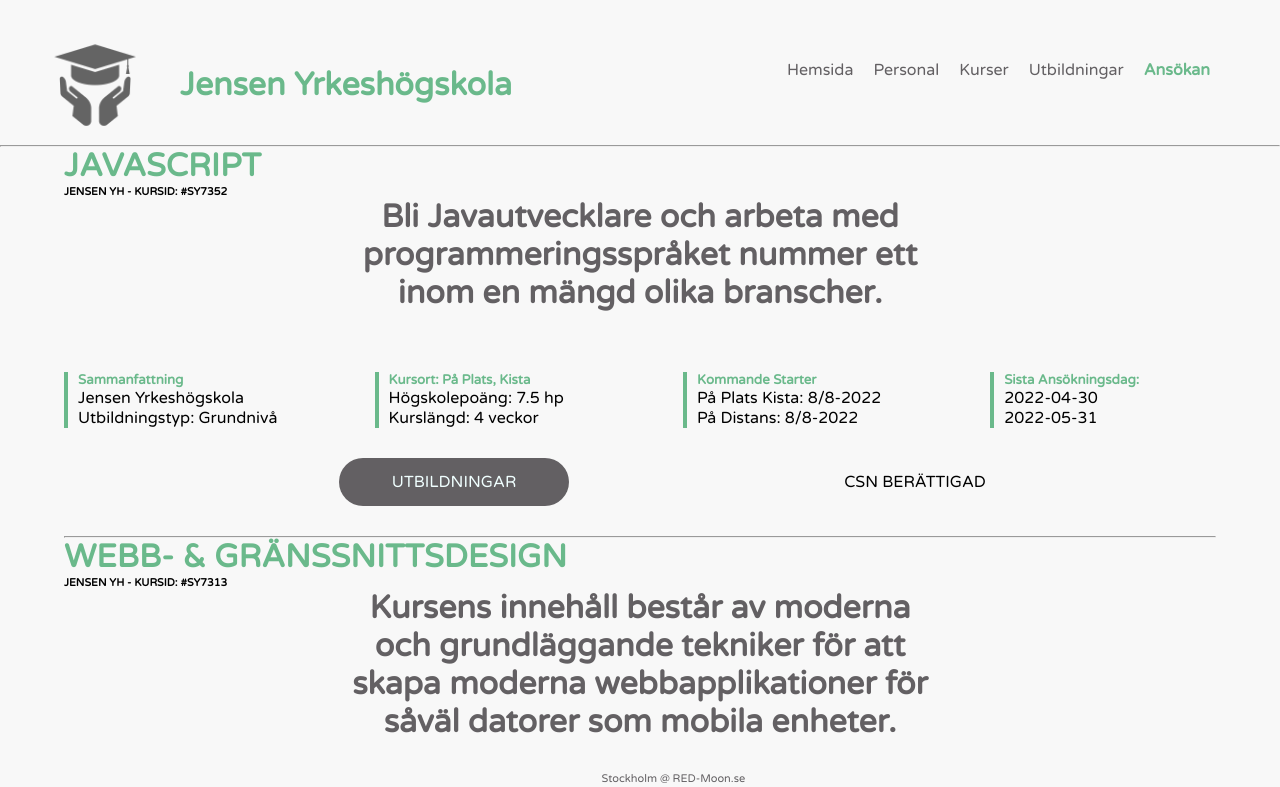
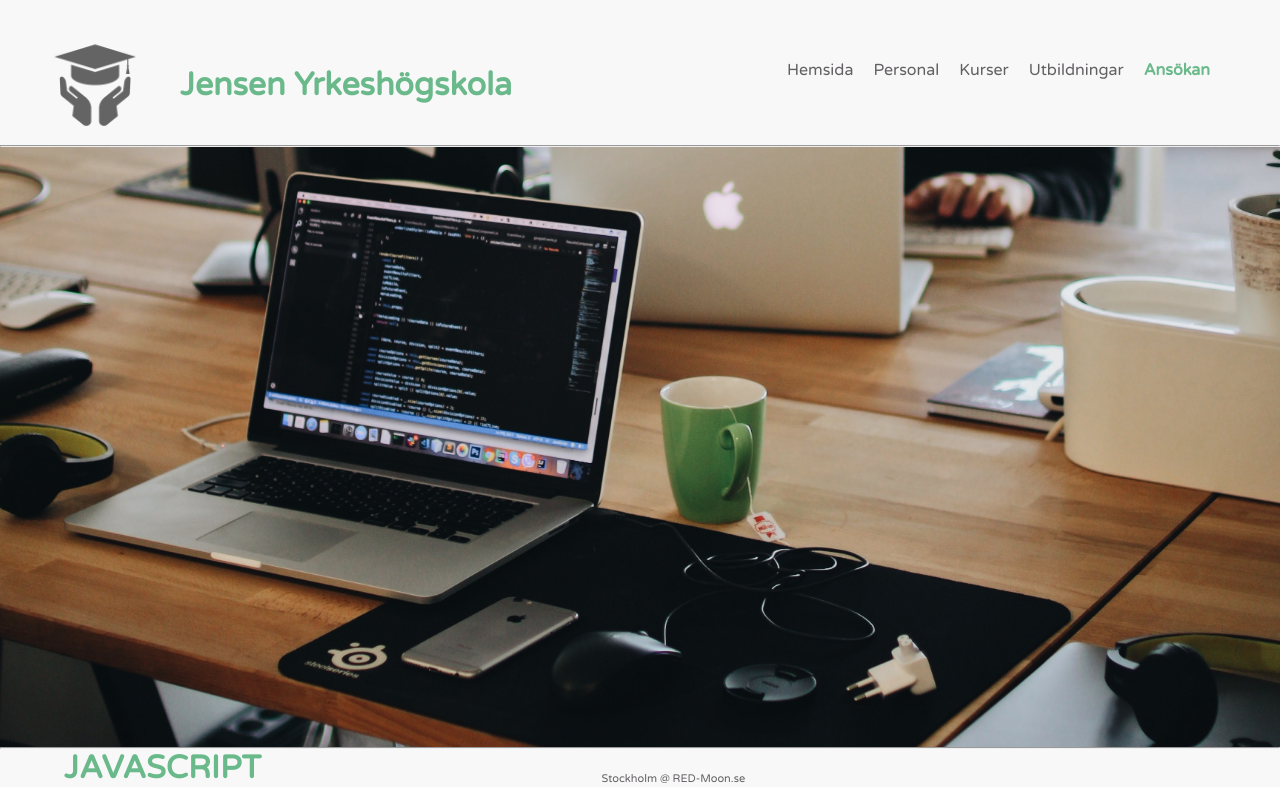
Before and after one commit to RazviCodingPadawan/Skolan_webbsida, a React (Create React App) app in the folder jensen_skolan_reactjs/: page /courses in a window 1280 px wide. Shown: the top 787 px of the page. Built offline with nearby package versions, Linux system fonts and the light colour scheme; the HTML template or start-up script is replaced by a standard one.

Commit message:
Course-Header

```diff
--- a/jensen_skolan_reactjs/src/components/CourseId.css
+++ b/jensen_skolan_reactjs/src/components/CourseId.css
@@ -1,6 +1,14 @@
 .courseid-container {
     width: 90%;
     margin: auto;
+}
+
+.courseid-header {
+    height: 600px;
+    width: 100%;
+
+    background-image: url("../pictures/course_header.jpg");
+    background-size: cover;
 }
 
 .courseid-main {
--- a/jensen_skolan_reactjs/src/components/CourseId.js
+++ b/jensen_skolan_reactjs/src/components/CourseId.js
@@ -4,8 +4,7 @@
 function CourseId () {
     return (
         <div className='courseid-container'>
-
-            <div className='courseid-header'>
+            <div className='courseid-headertext'>
                 <div><h3>JAVASCRIPT</h3></div>
                 <div><h6>JENSEN YH - KURSID: #SY7352</h6></div>
             </div>
@@ -56,7 +55,7 @@
             </div>
         <hr />
 
-        <div className='courseid-header'>
+        <div className='courseid-headertext'>
                 <div><h3>WEBB- & GRÄNSSNITTSDESIGN</h3></div>
                 <div><h6>JENSEN YH - KURSID: #SY7313</h6></div>
             </div>
@@ -107,7 +106,7 @@
             </div>
         <hr />
 
-        <div className='courseid-header'>
+        <div className='courseid-headertext'>
                 <div><h3>GRUNDLÄGGANDE HTML/CSS</h3></div>
                 <div><h6>JENSEN YH - KURSID: #SY7521</h6></div>
             </div>
@@ -158,7 +157,7 @@
             </div>
         <hr />
 
-        <div className='courseid-header'>
+        <div className='courseid-headertext'>
                 <div><h3>USER EXPERIENCE DESIGN</h3></div>
                 <div><h6>JENSEN YH - KURSID: #SY7159</h6></div>
             </div>
@@ -209,7 +208,7 @@
             </div>
         <hr />
 
-        <div className='courseid-header'>
+        <div className='courseid-headertext'>
                 <div><h3>MARKNADSKOMMUNIKATION</h3></div>
                 <div><h6>JENSEN YH - KURSID: #SY7387</h6></div>
             </div>
@@ -260,7 +259,7 @@
             </div>
         <hr />
 
-        <div className='courseid-header'>
+        <div className='courseid-headertext'>
                 <div><h3>NÄRINGSLIVSFÖRLAGD KURS I GRAFISK DESIGN</h3></div>
                 <div><h6>JENSEN YH - KURSID: #SY7023</h6></div>
             </div>
--- /dev/null
+++ b/jensen_skolan_reactjs/src/components/CourseIdHeader.js
@@ -0,0 +1,10 @@
+import './CourseId.css';
+
+function CourseIdHeader () {
+    return (
+        <div className='courseid-header'></div>
+
+        );
+    }
+
+    export default CourseIdHeader;
--- a/jensen_skolan_reactjs/src/pages/Courses.js
+++ b/jensen_skolan_reactjs/src/pages/Courses.js
@@ -1,10 +1,13 @@
 import '../styles/Courses.css';
 import CourseContact from '../components/CourseContact';
 import CourseId from '../components/CourseId';
+import CourseIdHeader from '../components/CourseIdHeader';
 
 const Courses = () => {
     return (
         <div className='courses_container'>
+            <hr />
+            <CourseIdHeader />
             <hr />
             <CourseId />
             <hr />
```
Also changed, not shown: jensen_skolan_reactjs/src/pictures/course_header.jpg (added).
